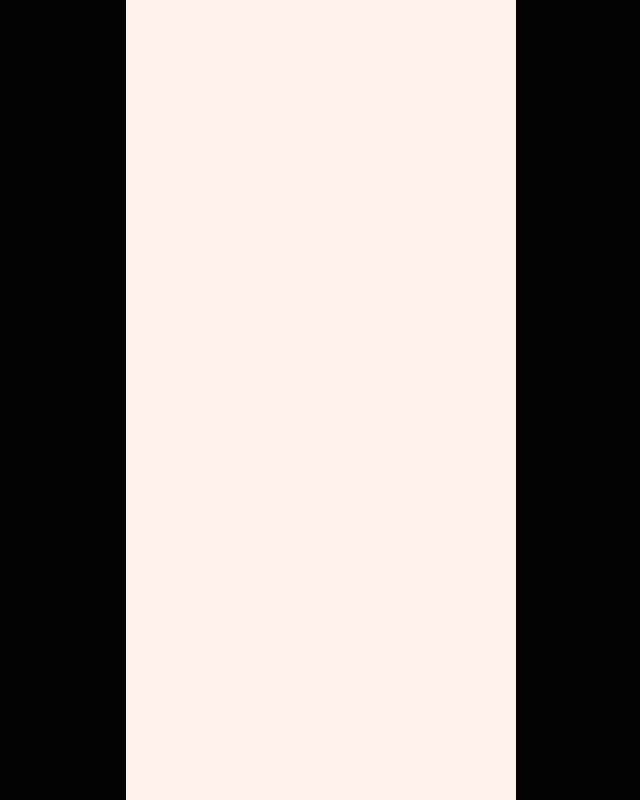
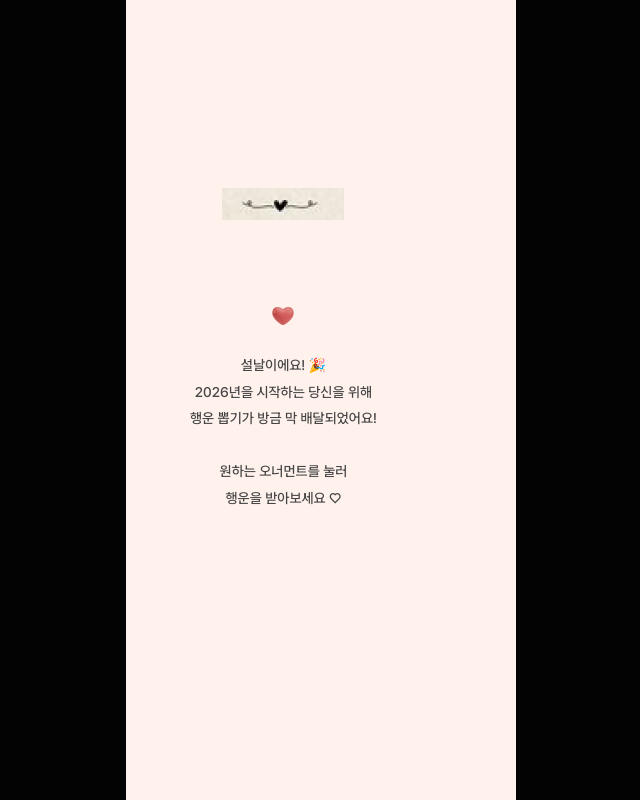
Before and after one commit to Limgabi/iBe, a Next.js app: page / in a window 1280 px wide. Shown: the whole page, without its empty margins (319-959 px from the left). Built offline with nearby package versions, Linux system fonts and the light colour scheme.

Commit message:
feat: GuideSection 구현

```diff
--- a/src/app/page.tsx
+++ b/src/app/page.tsx
@@ -1,7 +1,11 @@
+import GuideSection from "@/src/components/GuideSection";
+
 export default function Home() {
   return (
     <div className="flex min-h-screen items-center justify-center bg-[#030303] font-sans dark:bg-black">
-      <main className="flex min-h-screen w-full max-w-97.5 flex-col items-center justify-between py-32 px-16 bg-[#FFF2EC] dark:bg-black sm:items-start"></main>
+      <main className="flex min-h-screen w-full max-w-97.5 flex-col items-center justify-between py-32 px-16 bg-[#FFF2EC] dark:bg-black sm:items-start">
+        <GuideSection />
+      </main>
     </div>
   );
 }
--- /dev/null
+++ b/src/components/GuideSection.tsx
@@ -0,0 +1,25 @@
+import Image from "next/image";
+import letterImg from "../assets/images/letter.png";
+import heartImg from "../assets/images/heart.png";
+
+export default function GuideSection() {
+  return (
+    <section className="flex flex-col gap-20 pt-15 pb-20 text-center items-center text-sm font-medium leading-[190%] text-[#454545]">
+      <Image src={letterImg} width={122} height={32} alt="letter" />
+      <div className="flex flex-col gap-5 items-center">
+        <Image src={heartImg} width={32} height={32} alt="heart" />
+        <div>
+          설날이에요! 🎉 <br />
+          2026년을 시작하는 당신을 위해
+          <br />
+          행운 뽑기가 방금 막 배달되었어요!
+          <br />
+          <br />
+          원하는 오너먼트를 눌러
+          <br />
+          행운을 받아보세요 ♡
+        </div>
+      </div>
+    </section>
+  );
+}
```
Also changed, not shown: src/assets/images/heart.png (added), src/assets/images/letter.png (added).
